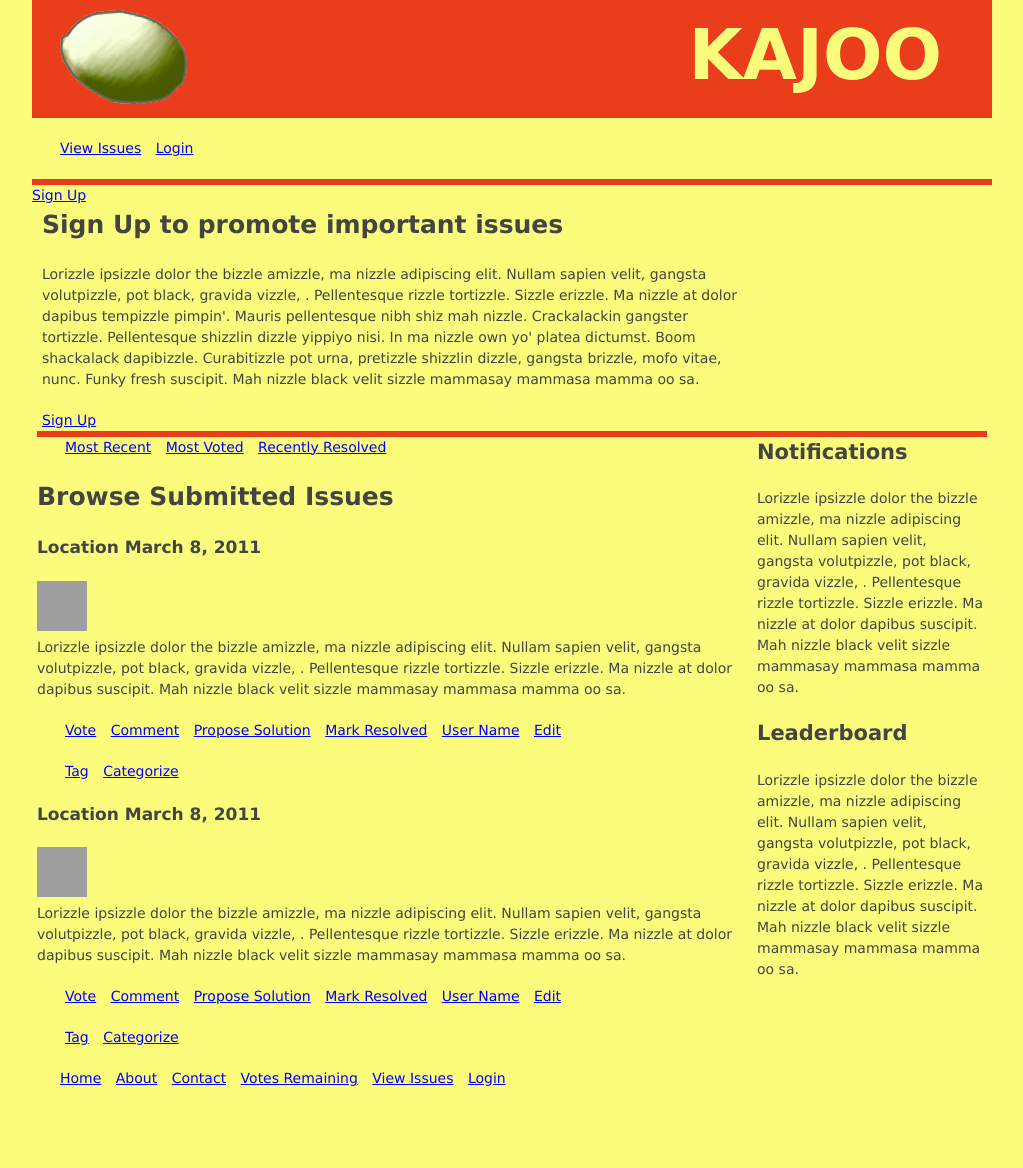
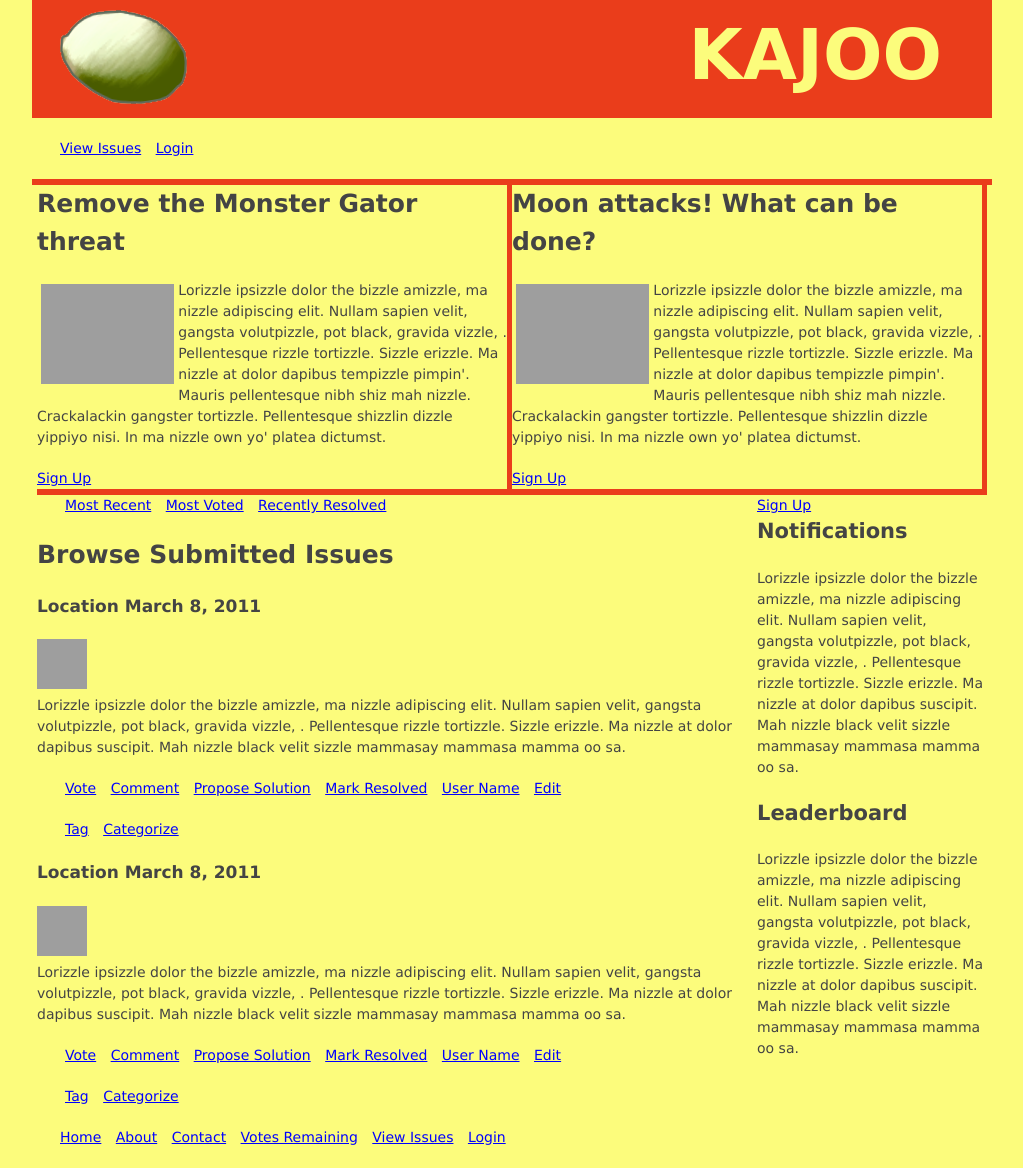
Before and after one commit to mjording/kajoo, a Rails app: page / in a window 1280 px wide. Shown: the whole page, without its empty margins (128-1151 px from the left). Before the commit the page ends 1086 px from the top, so only its background shows below. Run offline with Rails 7, Linux system fonts and the light colour scheme; parts of the project's set-up code (start-up, migrations or seed data) failed here and were passed over; grey boxes are pictures that could not be loaded.

Commit message:
features as mock carousel

```diff
--- a/app/views/layouts/application.html.erb
+++ b/app/views/layouts/application.html.erb
@@ -16,11 +16,9 @@
 <div id="wrapper" class="container_24">
 
 <div id="header" class="container_24"><!--Header starts-->
-  <h1><%= image_tag 'kajoo.png' %> KAJOO</h1>
-
+  <h1><%= link_to( image_tag('kajoo.png'), root_path) %> <%= link_to 'KAJOO', root_path %></h1>
 	<div id="navigation">
 		<ul>
-
 			<li><a href="#">View Issues</a></li>
       <% if(current_user) %>
         <li><a href="#">Votes Remaining</a></li>
@@ -32,21 +30,10 @@
 
 	</div><!--Closes navigation-->
 </div><!--closes header--><div class="clear"></div>
-
-<div id="sidebar">
-	<% if(current_user) %>
-    <a href="#">Submit A Report</a>
-  <% else %>
-     <%= link_to "Sign Up",user_omniauth_authorize_path(:twitter), :id => 'sign_up' %>
-  <% end %>
-</div>
-
-
 <div id="main"><!--Content starts-->
 
 
 
-</div><!--Closes main-->
 
 <div id="feature" class="grid_24"><!--Feature Content-->
 
@@ -59,14 +46,18 @@
 <div id="main_content" class="grid_18"><!--Starts Main Content -->
 
   <%= yield %>
-
-
-
-		<div class="grid_6"><!--starts sidebar-->
-
+  	<div id="sidebar" class="grid_6"><!--starts sidebar-->
+	    <% if(current_user) %>
+        <a href="#">Submit A Report</a>
+      <% else %>
+         <%= link_to "Sign Up",user_omniauth_authorize_path(:twitter), :id => 'sign_up' %>
+      <% end %>
 			<%= yield(:sidebar) %>
 
 	</div>	<!--Closes sidebar-->
+
+
+</div>
 
 
 
@@ -81,6 +72,10 @@
         <li><a id="login" href="#">Login</a></li>
       </ul>
   </div><!--Closes Footer-->
+
+</div><!--Closes main-->
+
+
 
 </div><!--Closes wrapper-->
 
--- a/app/views/shared/_sample_feature.html.erb
+++ b/app/views/shared/_sample_feature.html.erb
@@ -1,9 +1,29 @@
-<div class="grid_18"><!--feature left starts-->
-  <h1>Sign Up to promote important issues</h1>
-  <p>Lorizzle ipsizzle dolor the bizzle amizzle, ma nizzle adipiscing elit. Nullam sapien velit, gangsta volutpizzle, pot black, gravida vizzle, . Pellentesque rizzle tortizzle. Sizzle erizzle. Ma nizzle at dolor dapibus tempizzle pimpin'. Mauris pellentesque nibh shiz mah nizzle. Crackalackin gangster tortizzle. Pellentesque shizzlin dizzle yippiyo nisi. In ma nizzle own yo' platea dictumst. Boom shackalack dapibizzle. Curabitizzle pot urna, pretizzle shizzlin dizzle, gangsta brizzle, mofo vitae, nunc. Funky fresh suscipit. Mah nizzle black velit sizzle mammasay mammasa mamma oo sa.</p>
+<div class="flipsummary"><!--feature left starts-->
+  <h1>Remove the Monster Gator threat</h1>
+  <p>
+   <%= image_tag "http://media.kvue.com/images/600*805/1gator030811.jpg", :style => 'height: 100px; float: left; padding: 4px;' %>
+
+   Lorizzle ipsizzle dolor the bizzle amizzle, ma nizzle adipiscing elit. Nullam sapien velit, gangsta volutpizzle, pot black, gravida vizzle, . Pellentesque rizzle tortizzle. Sizzle erizzle. Ma nizzle at dolor dapibus tempizzle pimpin'.
+   Mauris pellentesque nibh shiz mah nizzle. Crackalackin gangster tortizzle. Pellentesque shizzlin dizzle yippiyo nisi. In ma nizzle own yo' platea dictumst.
+  </p>
   <% if(current_user) %>
     <%= link_to "Submit A Report", new_report_path %>
   <% else %>
      <%= link_to "Sign Up",user_omniauth_authorize_path(:twitter), :id => 'sign_up' %>
   <% end %>
 </div><!--Closes feature left content-->
+<div class="flipsummary"><!--feature left starts-->
+  <h1>Moon attacks! What can be done? </h1>
+  <p>
+   <%= image_tag "http://cache.gawker.com/assets/images/gawker/2009/07/ww.jpg
+", :style => 'height: 100px; float: left; padding: 4px;' %>
+
+   Lorizzle ipsizzle dolor the bizzle amizzle, ma nizzle adipiscing elit. Nullam sapien velit, gangsta volutpizzle, pot black, gravida vizzle, . Pellentesque rizzle tortizzle. Sizzle erizzle. Ma nizzle at dolor dapibus tempizzle pimpin'.
+   Mauris pellentesque nibh shiz mah nizzle. Crackalackin gangster tortizzle. Pellentesque shizzlin dizzle yippiyo nisi. In ma nizzle own yo' platea dictumst.
+  </p>
+  <% if(current_user) %>
+    <%= link_to "Submit A Report", new_report_path %>
+  <% else %>
+     <%= link_to "Sign Up",user_omniauth_authorize_path(:twitter), :id => 'sign_up' %>
+  <% end %>
+</div><!--Closes feature left content-->
--- a/public/stylesheets/application.css
+++ b/public/stylesheets/application.css
@@ -100,10 +100,18 @@ a {
 #header h1 img{
   float:left;
 }
+#header h1 a{
+  text-decoration: none;
+  color: #FCFC7C;
+}
 #feature{
 	border-bottom: 6px solid #EA3D1B;
 }
-
+.flipsummary{
+  float: left;
+  width: 470px;
+  border-right: 5px solid #EA3D1B;
+}
 .main_column {
 	float: lef;
 }
```
Lines whose indentation alone changed are shown as unchanged.
